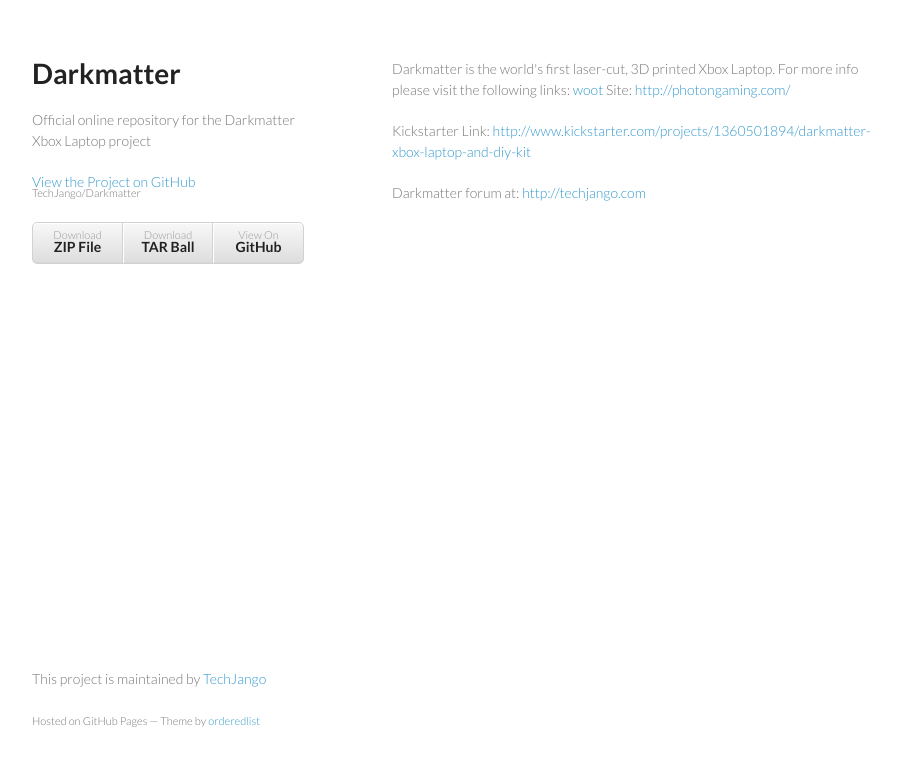
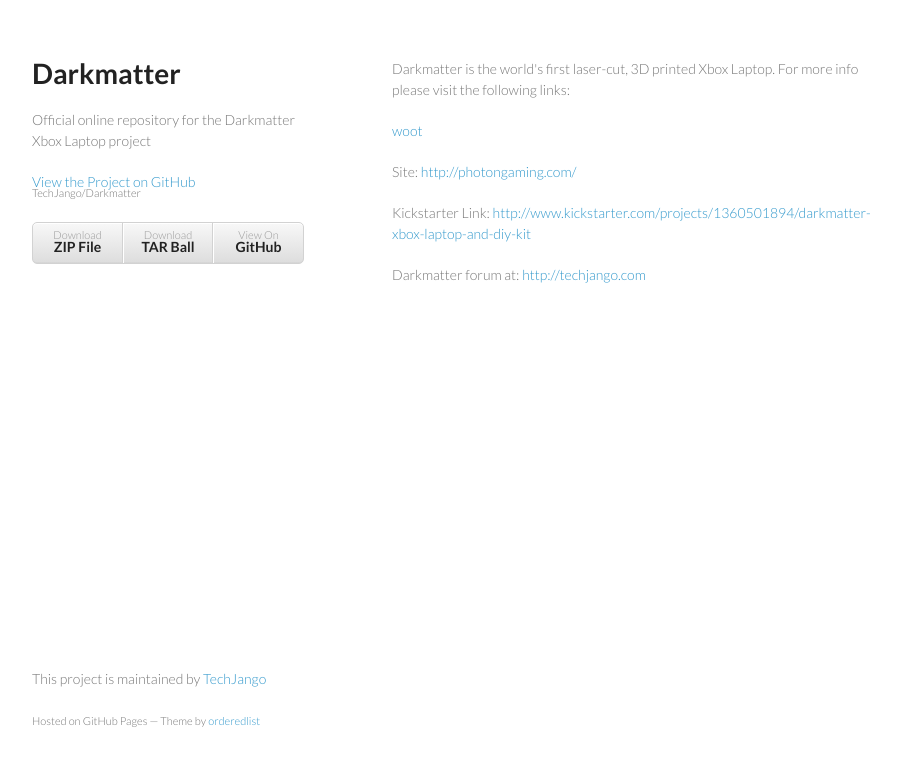
Before and after one commit to azuspace/Darkmatter, a plain HTML site: page index.html in a window 1280 px wide. Shown: the whole page, without its empty margins (178-1079 px from the left). Drawn offline with Linux system fonts and the light colour scheme.

```diff
--- a/index.html
+++ b/index.html
@@ -28,9 +28,11 @@
         </ul>
       </header>
       <section>
-        <p>Darkmatter is the world's first laser-cut, 3D printed Xbox Laptop. For more info please visit the following links:
-<a href="http://techjango.github.io/Darkmatter/Stuff2/Stuff2.txt">woot</a>
-Site:
+        <p>Darkmatter is the world's first laser-cut, 3D printed Xbox Laptop. For more info please visit the following links:</p>
+
+<p><a href="http://techjango.github.io/Darkmatter/Stuff2/Stuff2.txt">woot</a></p>
+
+<p>Site:
 <a href="http://photongaming.com/">http://photongaming.com/</a></p>
 
 <p>Kickstarter Link:
--- a/params.json
+++ b/params.json
@@ -1 +1 @@
-{"name":"Darkmatter","tagline":"Official online repository for the Darkmatter Xbox Laptop project","body":"Darkmatter is the world's first laser-cut, 3D printed Xbox Laptop. For more info please visit the following links:\r\n[woot](http://techjango.github.io/Darkmatter/Stuff2/Stuff2.txt)\r\nSite:\r\nhttp://photongaming.com/\r\n\r\nKickstarter Link:\r\nhttp://www.kickstarter.com/projects/1360501894/darkmatter-xbox-laptop-and-diy-kit\r\n\r\nDarkmatter forum at:\r\nhttp://techjango.com\r\n\r\n\r\n\r\n","google":"","note":"Don't delete this file! It's used internally to help with page regeneration."}
+{"name":"Darkmatter","tagline":"Official online repository for the Darkmatter Xbox Laptop project","body":"Darkmatter is the world's first laser-cut, 3D printed Xbox Laptop. For more info please visit the following links:\r\n\r\n\r\n[woot](http://techjango.github.io/Darkmatter/Stuff2/Stuff2.txt)\r\n\r\nSite:\r\nhttp://photongaming.com/\r\n\r\nKickstarter Link:\r\nhttp://www.kickstarter.com/projects/1360501894/darkmatter-xbox-laptop-and-diy-kit\r\n\r\nDarkmatter forum at:\r\nhttp://techjango.com\r\n\r\n\r\n\r\n","google":"","note":"Don't delete this file! It's used internally to help with page regeneration."}
```
